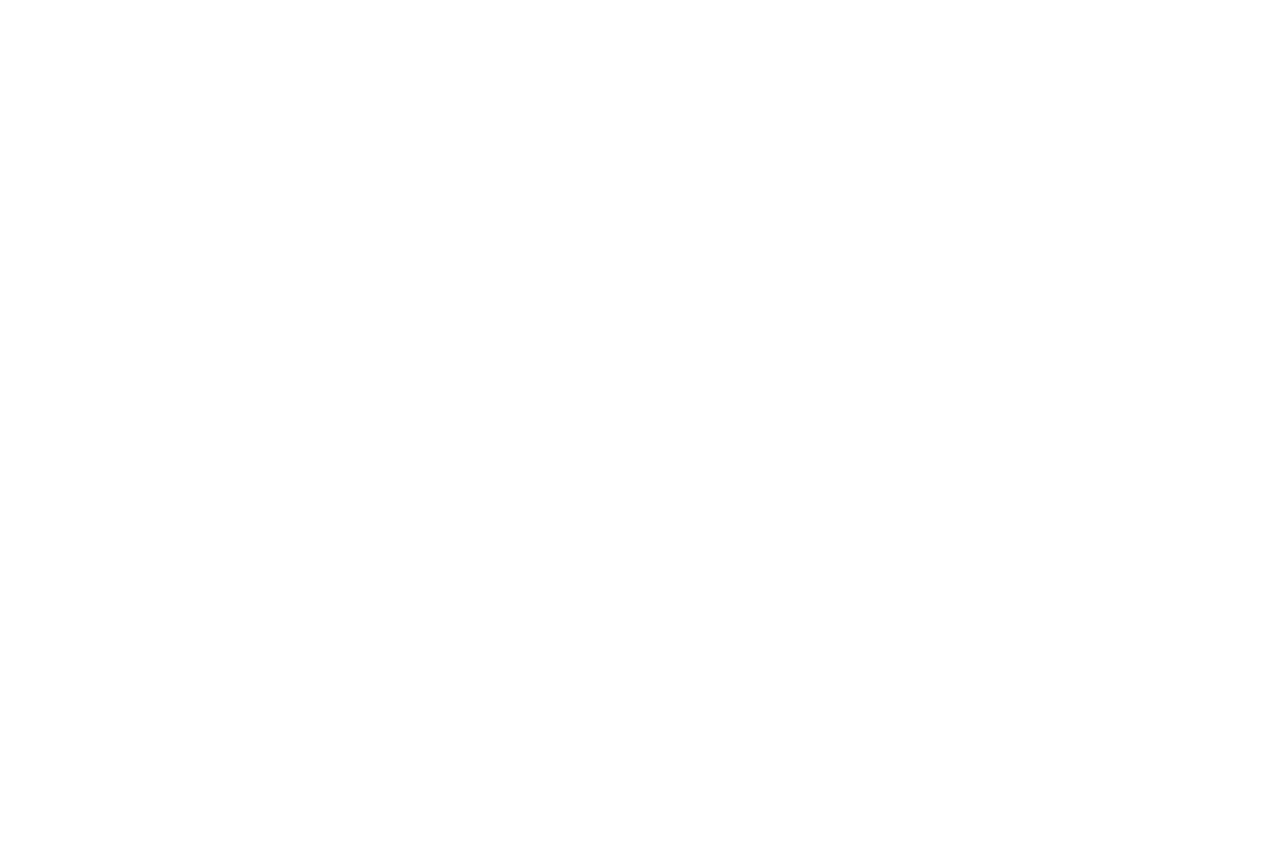
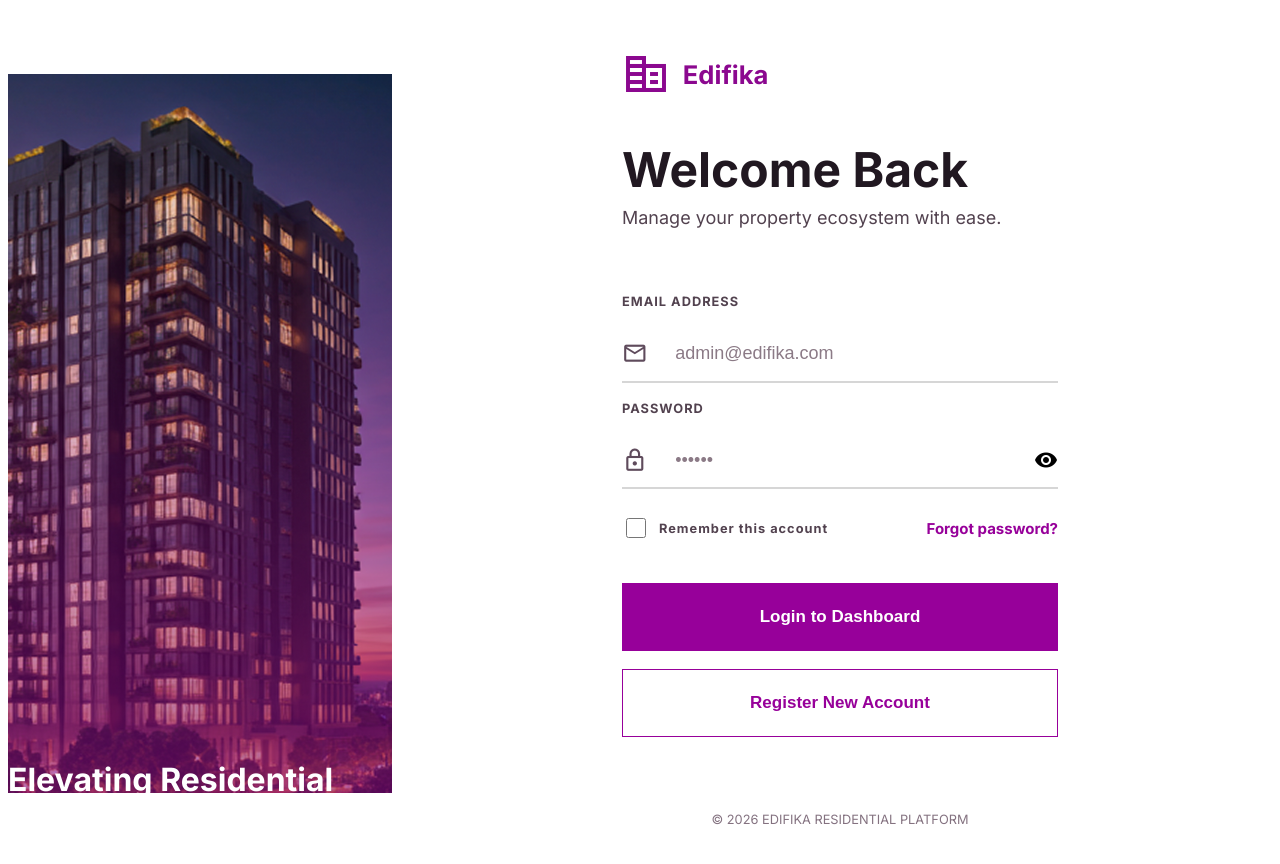
Before and after one commit to Condomia/Edifika-Front, an Angular app: page /login in a window 1280 px wide. Before the commit this address led to /. Shown: the top 864 px of the page. Before the commit the page ends 800 px from the top, so only its background shows below. Built offline with nearby package versions, Linux system fonts and the light colour scheme; a web font is replaced by a local one.

Commit message:
Register

```diff
--- a/src/app/app.routes.ts
+++ b/src/app/app.routes.ts
@@ -1,8 +1,11 @@
 import { Routes } from '@angular/router';
 import {Login} from './features/auth/pages/login/login';
+import {Register} from './features/auth/pages/register/register';
 
 export const routes: Routes = [
   {path:'', redirectTo:'login', pathMatch:'full'},
   {path: '', component: Login},
+  {path: 'login', component: Login},
+  {path: 'register', component: Register},
   {path: '**', redirectTo: 'login'},
 ];
--- a/src/app/features/auth/pages/login/login.css
+++ b/src/app/features/auth/pages/login/login.css
@@ -110,7 +110,7 @@ html, body {
   color: #8b7a86;
 }
 
-.input-row .material-icons {
+.input-row .material-icons-outlined {
   color: #5f4b5c;
   font-size: clamp(22px, 2vw, 28px);
 }
@@ -167,7 +167,33 @@ html, body {
     width: min(520px, 90%);
   }
 }
+.form-options {
+  display: flex;
+  justify-content: space-between;
+  align-items: center;
+  margin-top: 8px;
+}
 
+.remember-option {
+  display: flex;
+  align-items: center;
+  gap: 10px;
+  color: #52424F;
+  font-size: 15px;
+}
+
+.remember-option input {
+  width: 20px;
+  height: 20px;
+  accent-color: #97009a;
+}
+
+.forgot-link {
+  color: #97009a;
+  font-weight: 700;
+  text-decoration: none;
+  font-size: 15px;
+}
 /* Celular */
 @media (max-width: 480px) {
   .right {
--- a/src/app/features/auth/pages/login/login.html
+++ b/src/app/features/auth/pages/login/login.html
@@ -16,19 +16,28 @@
   <form class="login-fields">
     <label>EMAIL ADDRESS</label>
     <div class="input-row">
-      <span class="material-icons">mail</span>
+      <span class="material-icons-outlined">mail</span>
       <input type="email" value="admin@edifika.com">
     </div>
 
     <label>PASSWORD</label>
     <div class="input-row">
-      <span class="material-icons">lock</span>
+      <span class="material-icons-outlined">lock</span>
       <input type="password" value="123456">
       <span class="material-icons">visibility</span>
     </div>
 
+    <div class="form-options">
+      <label class="remember-option">
+        <input type="checkbox">
+        <span>Remember this account</span>
+      </label>
+
+      <a href="#" class="forgot-link">Forgot password?</a>
+    </div>
+
     <button type="submit" class="login-button">Login to Dashboard</button>
-    <button type="button" class="register-button">Register New Account</button>
+    <button type="button" class="register-button" (click)="goToRegister()">Register New Account</button>
   </form>
 
 </div>
--- a/src/app/features/auth/pages/login/login.ts
+++ b/src/app/features/auth/pages/login/login.ts
@@ -1,4 +1,5 @@
 import { Component } from '@angular/core';
+import { Router } from '@angular/router';
 
 @Component({
   selector: 'app-login',
@@ -7,5 +8,9 @@ import { Component } from '@angular/core';
   styleUrl: './login.css',
 })
 export class Login {
-
+constructor(private router: Router) {
 }
+goToRegister() {
+  this.router.navigate(['register']);
+}
+}
--- a/src/app/features/auth/pages/register/register.css
+++ b/src/app/features/auth/pages/register/register.css
@@ -0,0 +1,188 @@
+html, body {
+  margin: 0;
+  width: 100%;
+  height: 100%;
+
+}
+
+.register-container {
+  display: flex;
+  width: 100vw;
+  min-height: 100vh;
+}
+
+.left {
+  font-family: "Inter", sans-serif;
+
+  width: 30%;
+  min-height: 100vh;
+  background-image: url("../../../../../../public/LeftSection_Visual.png");
+  background-repeat: no-repeat;
+  background-size: contain;
+  margin-top: 0;
+  background-position: left ;
+  display: flex;
+  justify-content: flex-start;
+  align-items: flex-end;
+  color: white;
+}
+
+.right {
+  background-color: white;
+  width: 70%;
+  min-height: 100vh;
+  display: flex;
+  justify-content: center;
+  align-items: center;
+  flex-direction: column;
+}
+
+.register-form {
+  background-color: white;
+  width: min(520px, 80%);
+  min-height: 620px;
+  display: flex;
+  flex-direction: column;
+  font-family: "Inter", sans-serif;
+  padding: clamp(20px, 4vw, 42px);
+  box-sizing: border-box;
+}
+
+.logo {
+  display: flex;
+  align-items: center;
+  gap: clamp(8px, 1vw, 14px);
+  color: #8B088F;
+  font-family: "Inter", sans-serif;
+  font-weight: 700;
+  font-size: clamp(20px, 2vw, 28px);
+}
+
+.logo .material-icons {
+  font-size: clamp(32px, 4vw, 48px);
+  color: #8B088F;
+}
+
+.welcome-message {
+  margin-top: clamp(24px, 4vw, 42px);
+}
+
+.welcome-message h1 {
+  margin: 0;
+  font-size: clamp(32px, 4vw, 48px);
+  color: #211821;
+}
+
+.welcome-message p {
+  margin-top: 8px;
+  color: #52424F;
+  font-size: clamp(14px, 1.5vw, 18px);
+}
+
+.register-fields {
+  display: flex;
+  flex-direction: column;
+  gap: 18px;
+  margin-top: clamp(28px, 4vw, 48px);
+}
+
+.register-fields label {
+  font-size: clamp(12px, 1vw, 14px);
+  font-weight: 700;
+  color: #52424F;
+  letter-spacing: 1px;
+}
+
+.input-row {
+  display: flex;
+  align-items: center;
+  gap: clamp(14px, 2vw, 28px);
+  border-bottom: 2px solid #d6d6d6;
+  padding: 14px 0;
+}
+
+.input-row input {
+  border: none;
+  outline: none;
+  flex: 1;
+  min-width: 0;
+  font-size: clamp(15px, 1.5vw, 18px);
+  color: #8b7a86;
+}
+
+.input-row .material-icons-outlined {
+  color: #5f4b5c;
+  font-size: clamp(22px, 2vw, 28px);
+}
+
+.register-button,
+.login-button {
+  height: clamp(52px, 6vw, 68px);
+  font-weight: 700;
+  font-size: clamp(15px, 1.5vw, 17px);
+  cursor: pointer;
+}
+
+.register-button {
+  margin-top: 24px;
+  border: none;
+  background-color: #97009a;
+  color: white;
+}
+
+.login-button {
+  border: 1px solid #97009a;
+  background-color: white;
+  color: #97009a;
+}
+
+.credits {
+  background-color: white;
+  width: min(520px, 80%);
+  height: 80px;
+  display: flex;
+  justify-content: center;
+  align-items: center;
+  font-family: "Inter", sans-serif;
+}
+
+.credits p {
+  color: #847280;
+  font-size: clamp(11px, 1vw, 13px);
+  text-align: center;
+}
+
+/* Tablet */
+@media (max-width: 900px) {
+  .left {
+    display: none;
+  }
+
+  .right {
+    width: 100%;
+  }
+
+  .register-form,
+  .credits {
+    width: min(520px, 90%);
+  }
+}
+
+/* Celular */
+@media (max-width: 480px) {
+  .right {
+    justify-content: flex-start;
+    padding-top: 24px;
+    box-sizing: border-box;
+  }
+
+  .register-form {
+    width: 100%;
+    min-height: auto;
+    padding: 24px;
+  }
+
+  .credits {
+    width: 100%;
+  }
+}
--- a/src/app/features/auth/pages/register/register.html
+++ b/src/app/features/auth/pages/register/register.html
@@ -1 +1,54 @@
-<p>register works!</p>
+<div class="register-container">
+  <div class="left">
+    <h1>Elevating Residential
+      Living</h1>
+  </div>
+  <div class="right">
+    <div class="register-form">
+      <div class="logo">
+        <span class="material-icons">corporate_fare</span>
+        <span>Edifika</span>
+      </div>
+      <div class="welcome-message">
+        <h1>Create Account</h1>
+        <p>Manage your property ecosystem with ease.</p>
+      </div>
+      <form class="register-fields">
+        <label>EMAIL ADDRESS</label>
+        <div class="input-row">
+          <span class="material-icons-outlined">mail</span>
+          <input type="email" value="admin@edifika.com">
+        </div>
+
+        <label>USER</label>
+        <div class="input-row">
+          <span class="material-icons-outlined">person</span>
+          <input type="text" value="user">
+        </div>
+
+        <label>CELLPHONE</label>
+        <div class="input-row">
+          <span class="material-icons-outlined">call</span>
+          <input type="text" value= "999999999" maxlength="9">
+        </div>
+
+
+
+        <label>PASSWORD</label>
+        <div class="input-row">
+          <span class="material-icons-outlined">lock</span>
+          <input type="password" value="123456">
+          <span class="material-icons">visibility</span>
+        </div>
+
+        <button type="submit" class="register-button">Register New Account</button>
+        <button type="button" class="login-button" (click)="goToLogin()">Login to Dashboard</button>
+      </form>
+
+    </div>
+
+    <div class="credits">
+      <p>© 2026 EDIFIKA RESIDENTIAL PLATFORM</p>
+    </div>
+  </div>
+</div>
--- a/src/app/features/auth/pages/register/register.ts
+++ b/src/app/features/auth/pages/register/register.ts
@@ -1,4 +1,5 @@
 import { Component } from '@angular/core';
+import { Router } from '@angular/router';
 
 @Component({
   selector: 'app-register',
@@ -7,5 +8,9 @@ import { Component } from '@angular/core';
   styleUrl: './register.css',
 })
 export class Register {
-
+  constructor(private router: Router) {
+  }
+  goToLogin() {
+    this.router.navigate(['login']);
+  }
 }
--- a/src/index.html
+++ b/src/index.html
@@ -9,6 +9,7 @@
   <link href="https://fonts.googleapis.com/icon?family=Material+Icons" rel="stylesheet">
   <link rel="preconnect" href="https://fonts.googleapis.com">
   <link rel="preconnect" href="https://fonts.gstatic.com" crossorigin>
+  <link href="https://fonts.googleapis.com/icon?family=Material+Icons+Outlined" rel="stylesheet">
   <link href="https://fonts.googleapis.com/css2?family=Inter:ital,opsz,wght@0,14..32,100..900;1,14..32,100..900&family=Sulphur+Point:wght@300;400;700&display=swap" rel="stylesheet">
 </head>
 <body>
```
